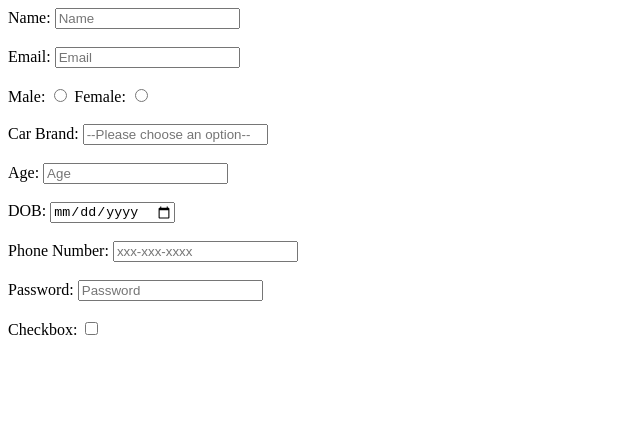
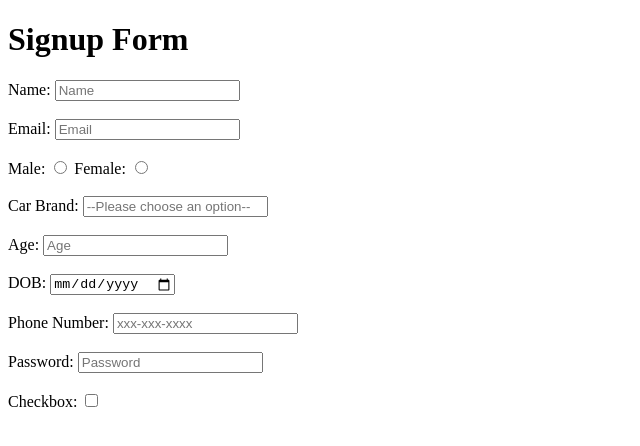
Before and after one commit to acciojob/signup-form-car-DCoder117, a website: page main.html in a window 1280 px wide. Shown: the whole page, without its empty margins (0-640 px from the left). Drawn offline with Linux system fonts and the light colour scheme.

Commit message:
created a submission

```diff
--- a/main.html
+++ b/main.html
@@ -5,6 +5,8 @@
 </head>
 <body>
 	<!-- the entire body must be written by student -->
+	<h1>Signup Form</h1>
+	<form method="post">
 	<label for="name">Name: </label><input type="text" required id="name" placeholder="Name">
 	<br><br>
 	<label for="email">Email: </label><input type="email" required id="email" placeholder="Email">
@@ -24,6 +26,7 @@
 	<label for="password">Password: </label><input type = "password" required id = "password" placeholder="Password">
 	<br><br>
 	<label for="tos">Checkbox: </label><input type = "checkbox" required id = "tos">
+		</form>
     <script type="text/javascript" src="./script.js">
 </script>
 
```
